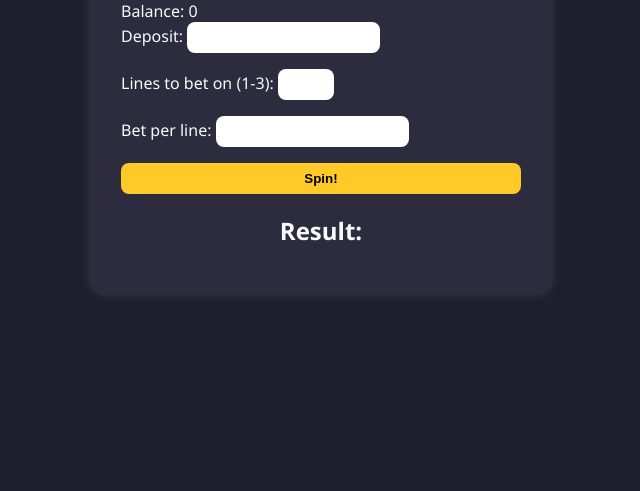
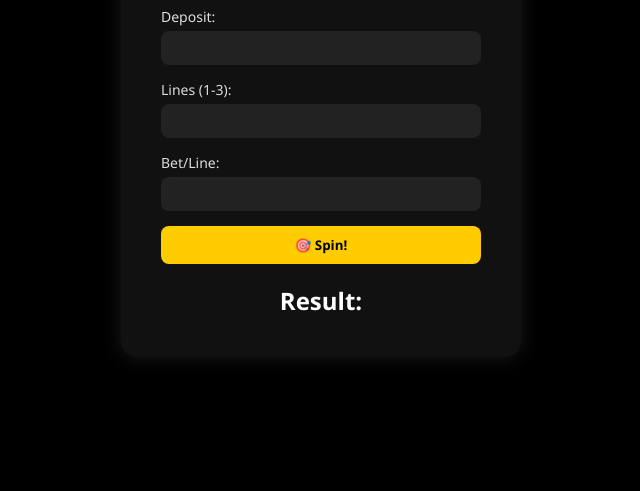
Before and after one commit to Omerkhalid-1/Slot_Machine_image_NodeJS, a website: page views/index.html in a window 1280 px wide. Shown: the part 309-800 px from the top of the page, without its empty margins (319-959 px from the left). Drawn offline with Linux system fonts and the light colour scheme; files that its build step writes are made by us from their sources.

Commit message:
Added Emojis

```diff
--- a/GameLogic.js
+++ b/GameLogic.js
@@ -1,8 +1,8 @@
 const ROWS = 3;
 const COLUMNS = 3;
 
-const SYMBOLS_COUNT = { A: 2, B: 4, C: 6, D: 8 };
-const SYMBOLS_VALUES = { A: 5, B: 4, C: 3, D: 2 };
+const SYMBOLS_COUNT = { '🍊' : 2, '🍒': 4, '🍋': 6, '🏦': 8 };
+const SYMBOLS_VALUES = { '🍊': 5, '🍒': 4, '🍋': 3, '🏦': 2 };
 
 function spin() {
   const symbols = [];
--- a/public/style.css
+++ b/public/style.css
@@ -1,61 +1,92 @@
-body {
+* {
+    box-sizing: border-box;
     font-family: 'Segoe UI', Tahoma, Geneva, Verdana, sans-serif;
-    background: #1e1e2f;
-    color: #f9f9f9;
+    margin: 0;
+    padding: 0;
+  }
+
+  body {
+    background-color: #000;
+    color: #fff;
     display: flex;
     justify-content: center;
     align-items: center;
-    height: 100vh;
-    margin: 0;
+    min-height: 100vh;
   }
 
   .container {
-    background-color: #2c2c3e;
-    padding: 2rem;
+    background-color: #111;
     border-radius: 16px;
-    box-shadow: 0 0 10px rgba(255, 255, 255, 0.1);
-    width: 400px;
+    padding: 30px 40px;
+    max-width: 400px;
+    width: 100%;
+    text-align: center;
+    box-shadow: 0 0 20px rgba(255, 255, 255, 0.1);
   }
 
-  h1, h2 {
-    text-align: center;
-    margin-bottom: 1rem;
+  h1 {
+    margin-bottom: 24px;
+    color: #ffcc00;
   }
 
   form {
     display: flex;
     flex-direction: column;
-    gap: 1rem;
+    gap: 15px;
+    margin-bottom: 20px;
   }
 
-  input, button {
-    padding: 0.5rem;
+  form label {
+    display: flex;
+    flex-direction: column;
+    font-size: 14px;
+    text-align: left;
+    color: #ddd;
+  }
+
+  input[type="number"] {
+    padding: 8px;
     border-radius: 8px;
     border: none;
+    margin-top: 5px;
+    background: #222;
+    color: white;
   }
 
   button {
-    background-color: #ffca28;
+    padding: 10px;
+    border: none;
+    border-radius: 8px;
+    background-color: #ffcc00;
+    color: black;
     font-weight: bold;
     cursor: pointer;
-    transition: background-color 0.3s ease;
+    transition: 0.2s;
   }
 
   button:hover {
-    background-color: #ffc107;
+    background-color: #ffaa00;
   }
 
-  .slot-row {
-    text-align: center;
-    font-size: 1.5rem;
-    background-color: #39395f;
-    margin: 0.5rem 0;
-    padding: 0.5rem;
-    border-radius: 8px;
-    animation: slot-anim 0.3s ease-in-out;
+  .balance-box {
+    margin-bottom: 20px;
+    font-size: 16px;
+    color: #00ffcc;
   }
 
-  @keyframes slot-anim {
-    from { transform: scale(0.9); opacity: 0.5; }
-    to { transform: scale(1); opacity: 1; }
+  .result {
+    margin-top: 20px;
   }
+
+  #slot-output {
+    margin-top: 10px;
+    font-family: monospace;
+    font-size: 20px;
+    color: #fff;
+  }
+
+  #winnings-output {
+    margin-top: 10px;
+    font-size: 18px;
+    color: #00ff66;
+  }
--- a/views/index.html
+++ b/views/index.html
@@ -20,14 +20,14 @@
         <input type="number" id="deposit" required />
       </label>
       <label>
-        Lines to bet on (1-3):
+        Lines (1-3):
         <input type="number" id="lines" min="1" max="3" required />
       </label>
       <label>
-        Bet per line:
+        Bet/Line:
         <input type="number" id="bet" required />
       </label>
-      <button type="submit">Spin!</button>
+      <button type="submit">🎯 Spin!</button>
     </form>
 
     <div class="result">
@@ -66,7 +66,7 @@
 
       document.getElementById('balance').textContent = currentBalance;
       document.getElementById('slot-output').innerHTML = formatRows(data.rows);
-      document.getElementById('winnings-output').textContent = `You won: $${data.winnings}`;
+      document.getElementById('winnings-output').textContent = `🎉 You won: $${data.winnings}`;
     });
 
     function formatRows(rows) {
```
Also changed, not shown: server.js (+36 -1 lines), 5 other files.
